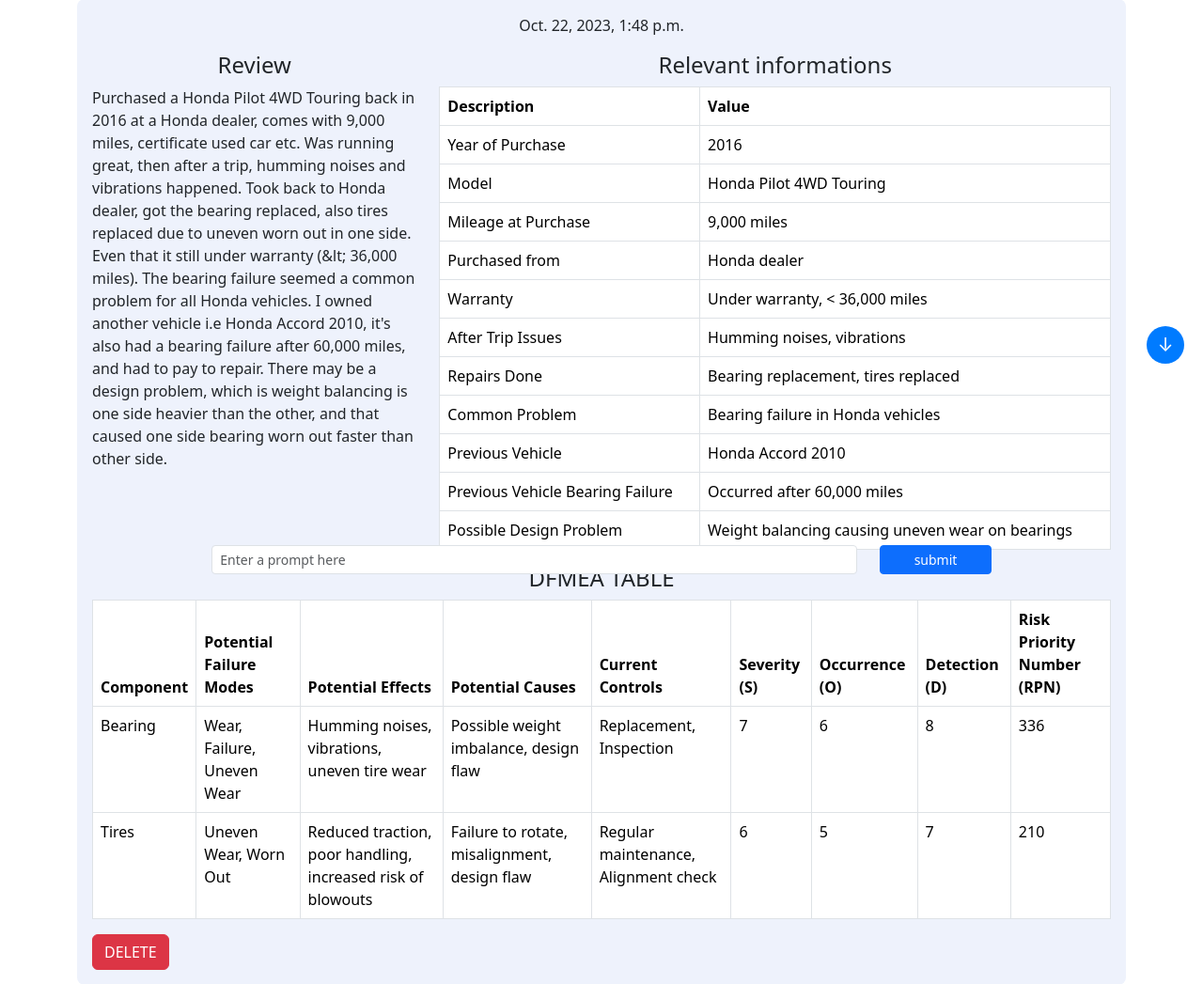
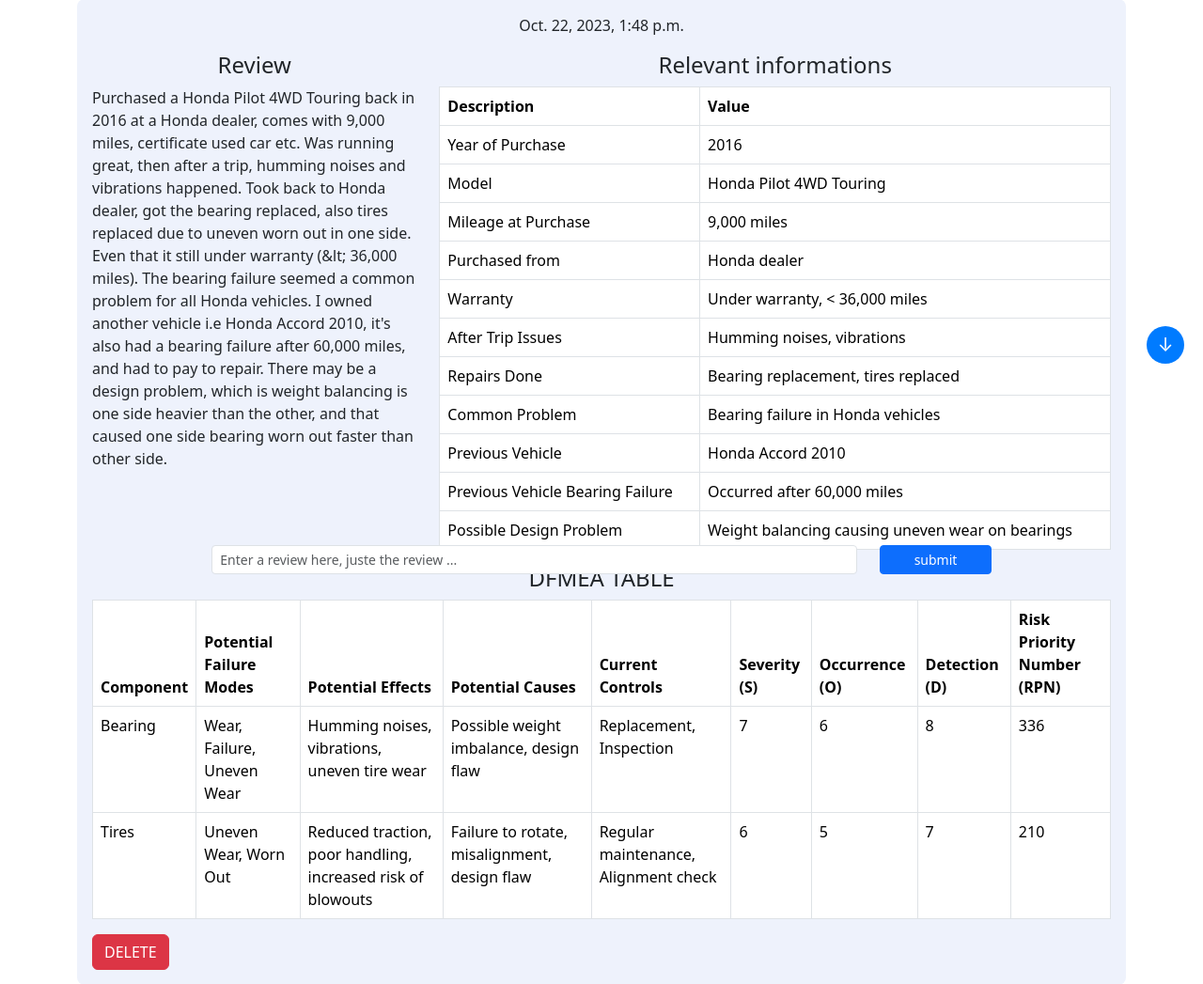
Before and after one commit to NKSTUD/dfmea-gpt, a Django app: page / in a window 1280 px wide. Shown: the part 173-1220 px from the top of the page at 94% size. Run offline with Django 4.2, Linux system fonts and the light colour scheme; data comes from the database, SQL or seed files in the repository; some libraries are stand-ins or nearby versions.

Commit message:
placeholder

```diff
--- a/chatgpt/templates/chatgpt/home.html
+++ b/chatgpt/templates/chatgpt/home.html
@@ -44,7 +44,7 @@
                         <input type="text" name="prompt"
                                class="form-control form-control-sm"
                                id="prompt"
-                               placeholder="Enter a prompt here"
+                               placeholder="Enter a review here, juste the review ..."
 
                         >
                     </div>
```
